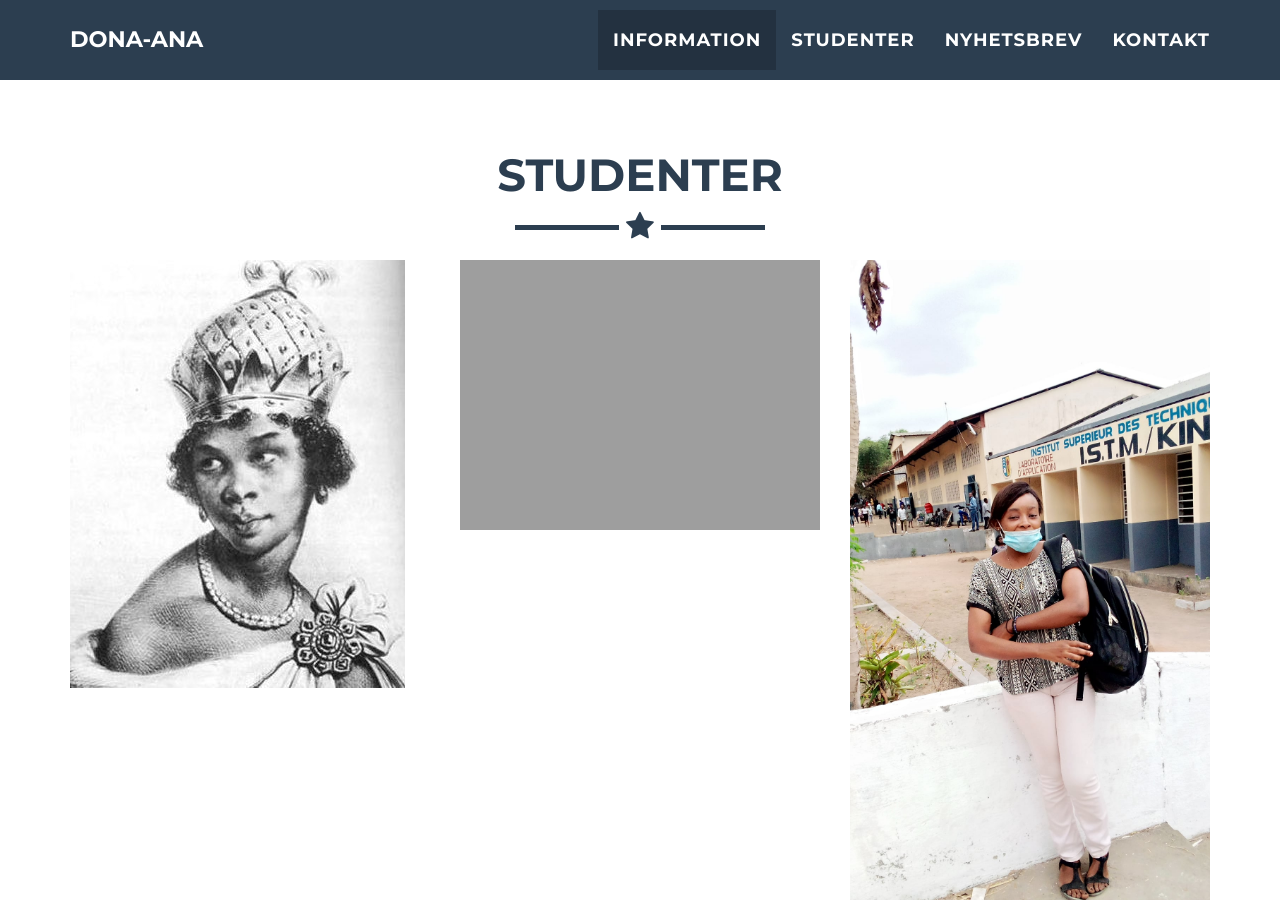
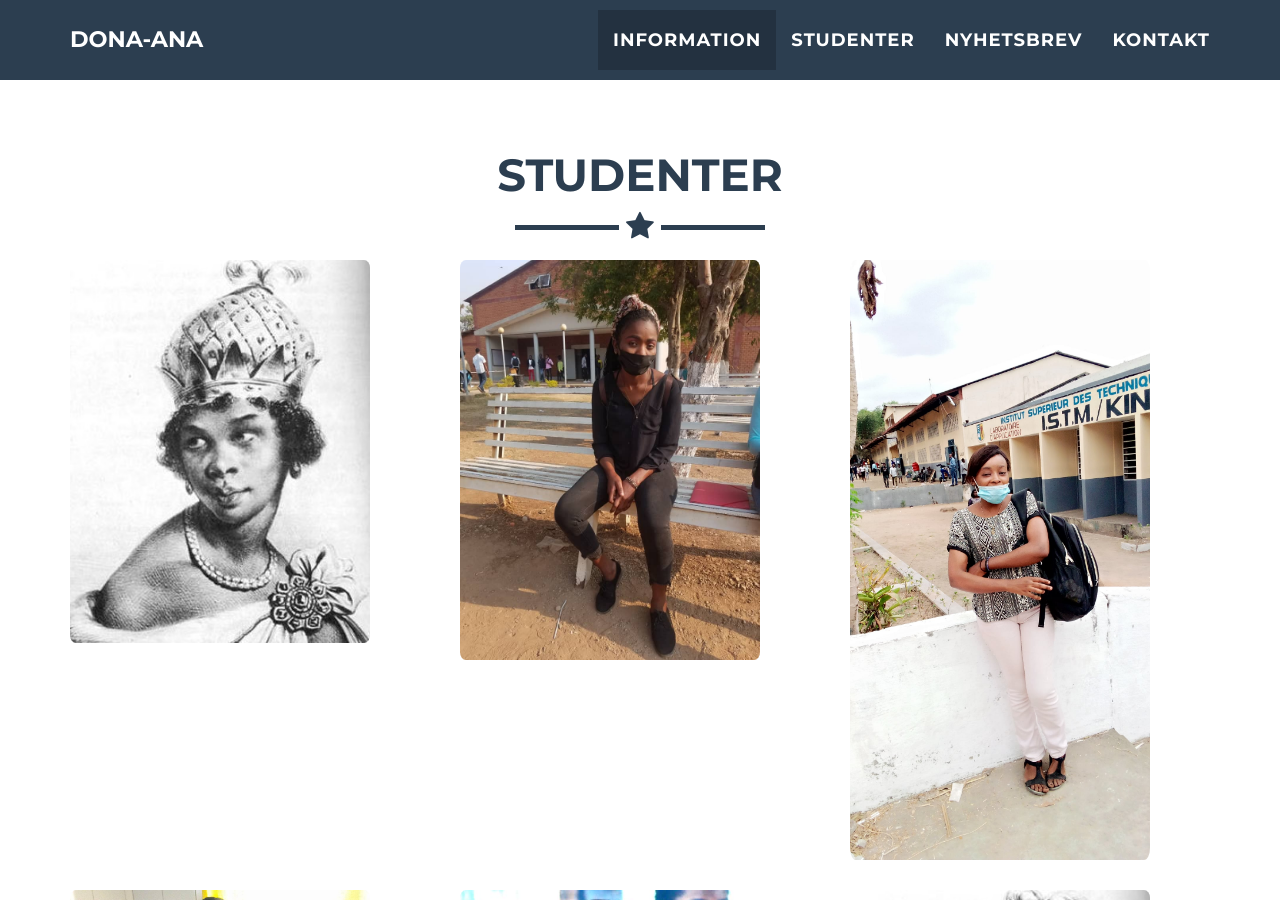
Before and after one commit to spgarn/Dona-ana2, a Jekyll site: the page built from index.html, in a window 1280 px wide and 900 px high, scrolled down 2625 px. Built offline with Jekyll 4.4.1, drawn with Linux system fonts in a browser that asks for light colours.

Commit message:
imageFix

```diff
--- a/_includes/portfolio_grid.html
+++ b/_includes/portfolio_grid.html
@@ -17,7 +17,7 @@
                                     <i class="fa fa-search-plus fa-3x"></i>
                                 </div>
                             </div>
-                            <img src="img/portfolio/{{ post.img }}" class="img-responsive" alt="{{ post.alt }}">
+                            <img src="img/portfolio/{{ post.img }}" style="border-radius: 2%; max-width: 300px; max-width:300px ;" class="img-responsive" alt="{{ post.alt }}">
                         </a>
                     </div>
                 {% endfor %}
--- a/_posts/2014-07-18-project-6.markdown
+++ b/_posts/2014-07-18-project-6.markdown
@@ -3,11 +3,11 @@ layout: default
 title: Jocelyne Lelo
 modal-id: 6
 date: 2014-07-17
-img: Joceline_Malelo_(Economist).jpg
+img: Joceline.jpg
 alt: image-alt
 project-date: 2019 -
 client: Economist
 category: Kongo
-description: Use this area of the page to describe your project. The icon above is part of a free icon set by <a href="https://sellfy.com/p/8Q9P/jV3VZ/">Flat Icons</a>. On their website, you can download their free set with 16 icons, or you can purchase the entire set with 146 icons for only $12!
+description: Genom bidrag till dona-ana har "namn" lyckats få studera och på så sätt gynna samhället på lång sikt. Vi behöver mer av detta för att bidra till en stabilera region.
 
 ---
```
Also changed, not shown: img/portfolio/Joceline.jpg (renamed from img/portfolio/Joceline_Malelo_(Economist) .jpg), img/portfolio/Maj_Matondo_Andersson_(Modelist).jpg, 1 other file.
